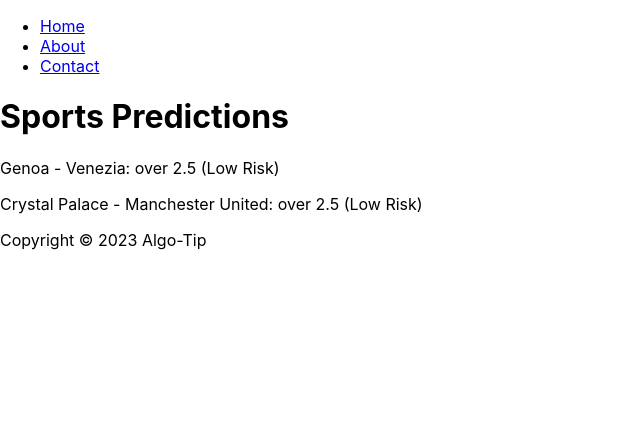
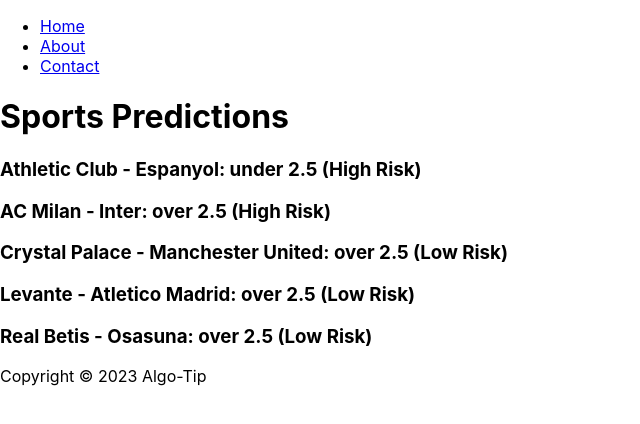
Before and after one commit to roeeash/algo-tip-frontend-base, a React (Create React App) app: page / in a window 1280 px wide. Shown: the top 424 px of the page, without its empty margins (0-640 px from the left). Built offline with nearby package versions, Linux system fonts and the light colour scheme.

Commit message:
updated predictions

```diff
--- a/src/App.js
+++ b/src/App.js
@@ -61,7 +61,7 @@
 <h1>Sports Predictions</h1>
 {predictions.length === 0 ? <p>Loading...</p> : predictions.map((prediction, index) => (
 <div key={index}>
-<p>{prediction}</p>
+<p><h3>{prediction}</h3></p>
 </div>
 ))}
 </div>
```
Also changed, not shown: public/text_files/data_in_file.txt.
